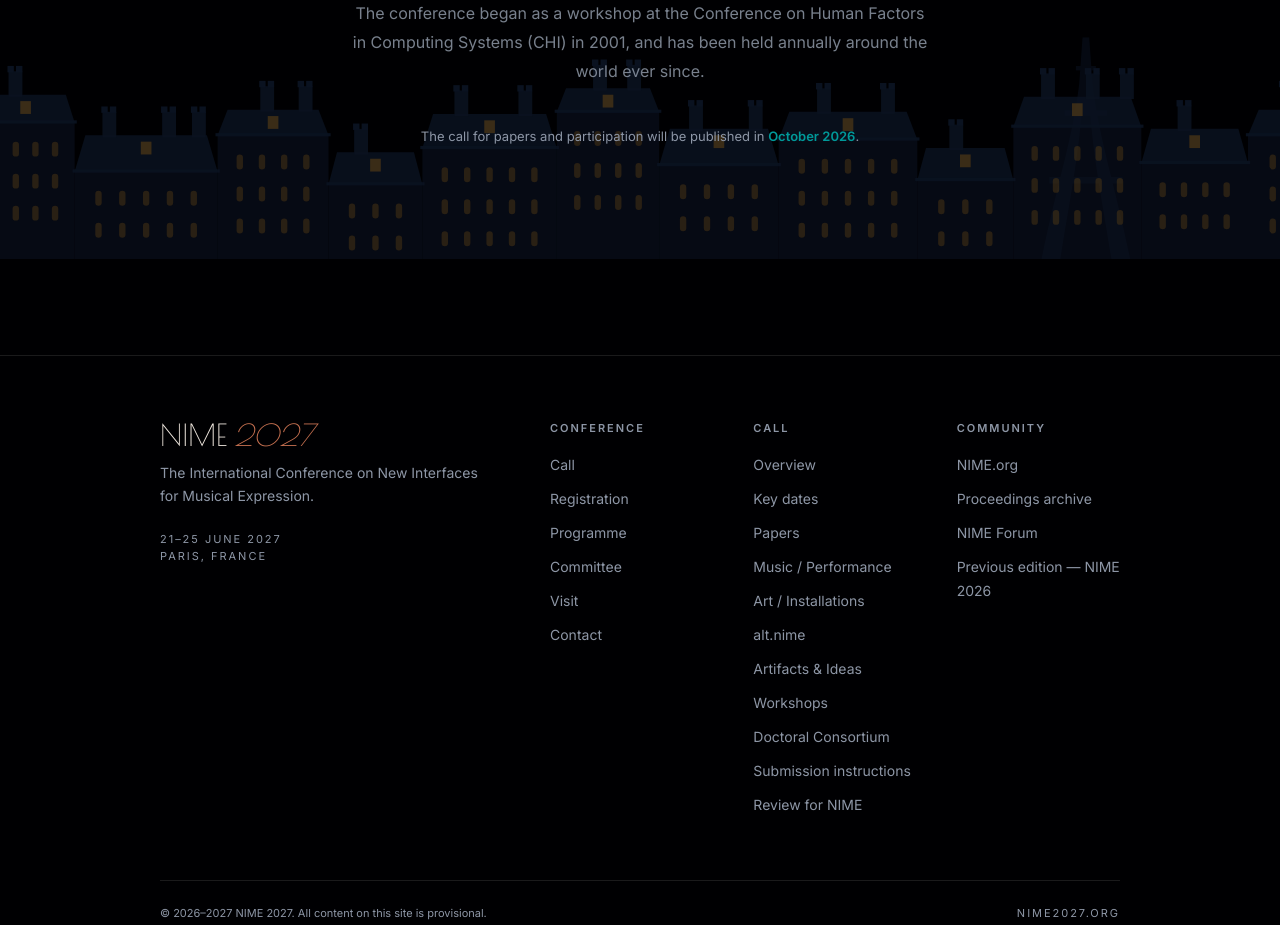
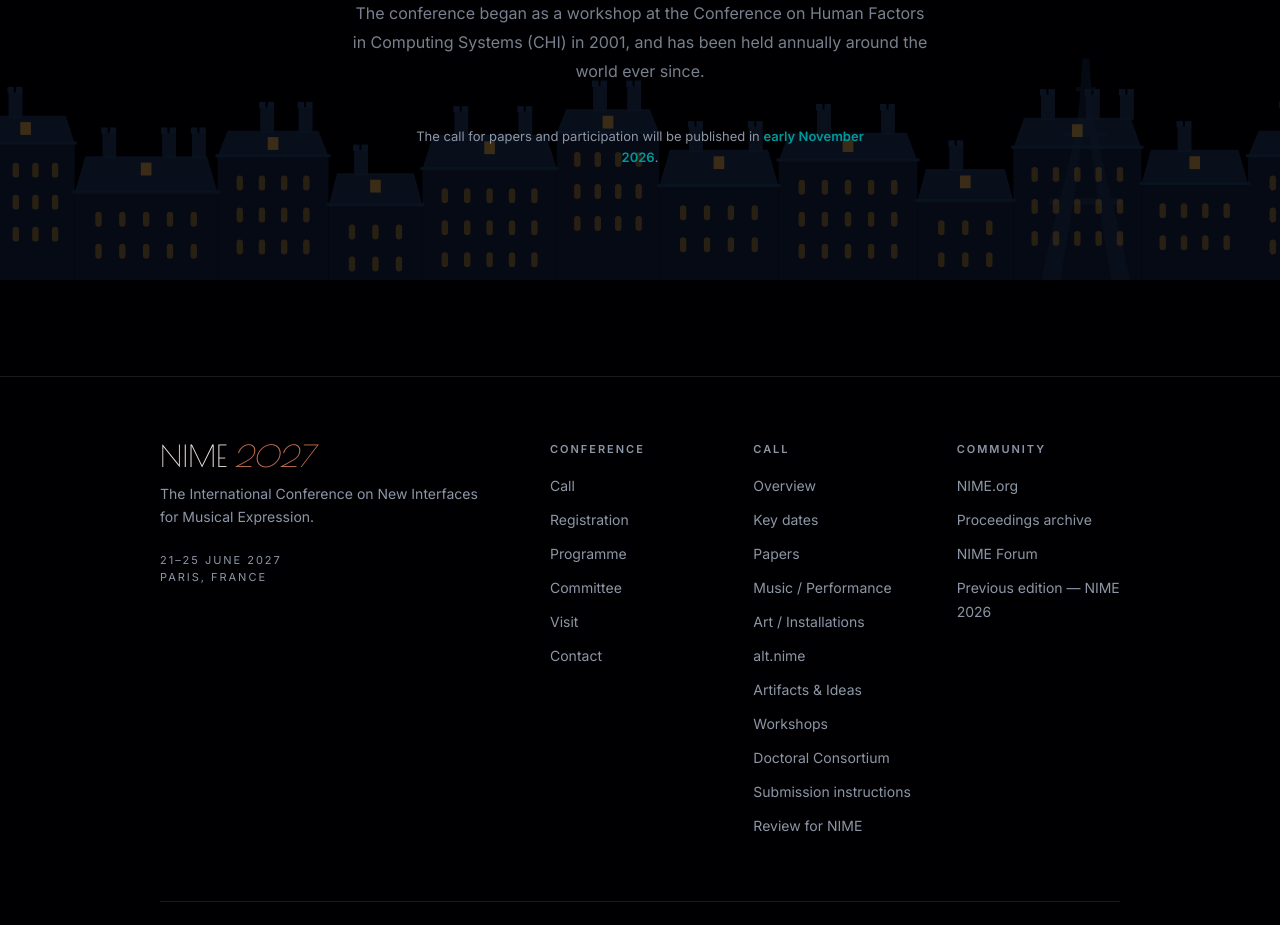
Before and after one commit to Polpii/Nime27Website, a Next.js app: page / in a window 1280 px wide. Shown: the part 1220-2145 px from the top of the page. Built offline with nearby package versions, Linux system fonts and the light colour scheme.

Commit message:
Move the call's publication date off October on the preview too
main already says early November. The key dates row said 26 October, a
week the site has now outlived, so it follows the same wording rather
than advertising a date that passed.

```diff
--- a/src/content/site.ts
+++ b/src/content/site.ts
@@ -40,8 +40,11 @@ export const conference = {
    * older name and is marked "TO UPDATE" in the source document.
    */
   theme: "Sensorial Symbiosis",
-  /** The call is published the week commencing 26 October 2026. */
-  callOpens: "October 2026",
+  /**
+   * Was "October 2026", which the week commencing 26 October was meant to
+   * deliver. It did not, so the promise moved rather than quietly expired.
+   */
+  callOpens: "early November 2026",
   /** TBC — this address does not exist yet. */
   email: "general-chairs@nime2027.org",
   /** Shown to readers. */
@@ -141,7 +144,10 @@ export type ImportantDate = {
  * dates, the schedule wins. All submission deadlines are 23:59 AoE.
  */
 export const importantDates: ImportantDate[] = [
-  { date: "26 October 2026", label: "Call for contributions published", kind: "info" },
+  // The schedule set this at 26 October and that week passed without it, so
+  // the row follows conference.callOpens rather than keeping a date the site
+  // has already missed.
+  { date: "Early November 2026", label: "Call for contributions published", kind: "info" },
   {
     /**
      * The calls say 4 December, the master schedule said the 14th. The
```
